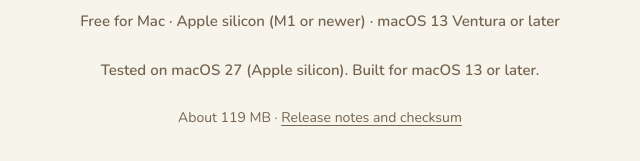
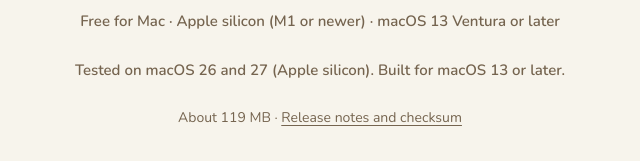
Before and after one commit to Prasanna-KS-85/little-steps-site, a plain HTML site: page index.html in a window 1280 px wide. Shown: the part 610-771 px from the top of the page, 320-960 px from the left. Drawn offline with Linux system fonts and the light colour scheme.

Commit message:
Tested-on note: macOS 26 and 27 (owner-reported 26.2 run)
Co-Authored-By: Claude Sonnet 5.5 <noreply@anthropic.com>

```diff
--- a/index.html
+++ b/index.html
@@ -66,7 +66,7 @@
           <div class="cta">
             <a class="button button--primary" href="https://github.com/Prasanna-KS-85/little-steps-site/releases/latest/download/Little-Steps.dmg" data-download>Download for Mac</a>
             <p class="cta-note">Free for Mac · Apple silicon (M1 or newer) · macOS&nbsp;13 Ventura or later</p>
-            <p class="cta-note">Tested on macOS 27 (Apple silicon). Built for macOS 13 or later.</p>
+            <p class="cta-note">Tested on macOS 26 and 27 (Apple silicon). Built for macOS 13 or later.</p>
             <p class="cta-fine">About 119 MB · <a href="https://github.com/Prasanna-KS-85/little-steps-site/releases/tag/release-1.0.0" rel="noopener">Release notes and checksum</a></p>
           </div>
           <p class="maker-note">
```
Also changed, not shown: docs/screens/download-focus-1440.png, docs/screens/download-focus-390.png, docs/screens/download-hero-1440.png, docs/screens/download-hero-390.png, docs/screens/download-hero-nojs-1440.png, docs/screens/download-hero-nojs-390.png, 1 other file.
